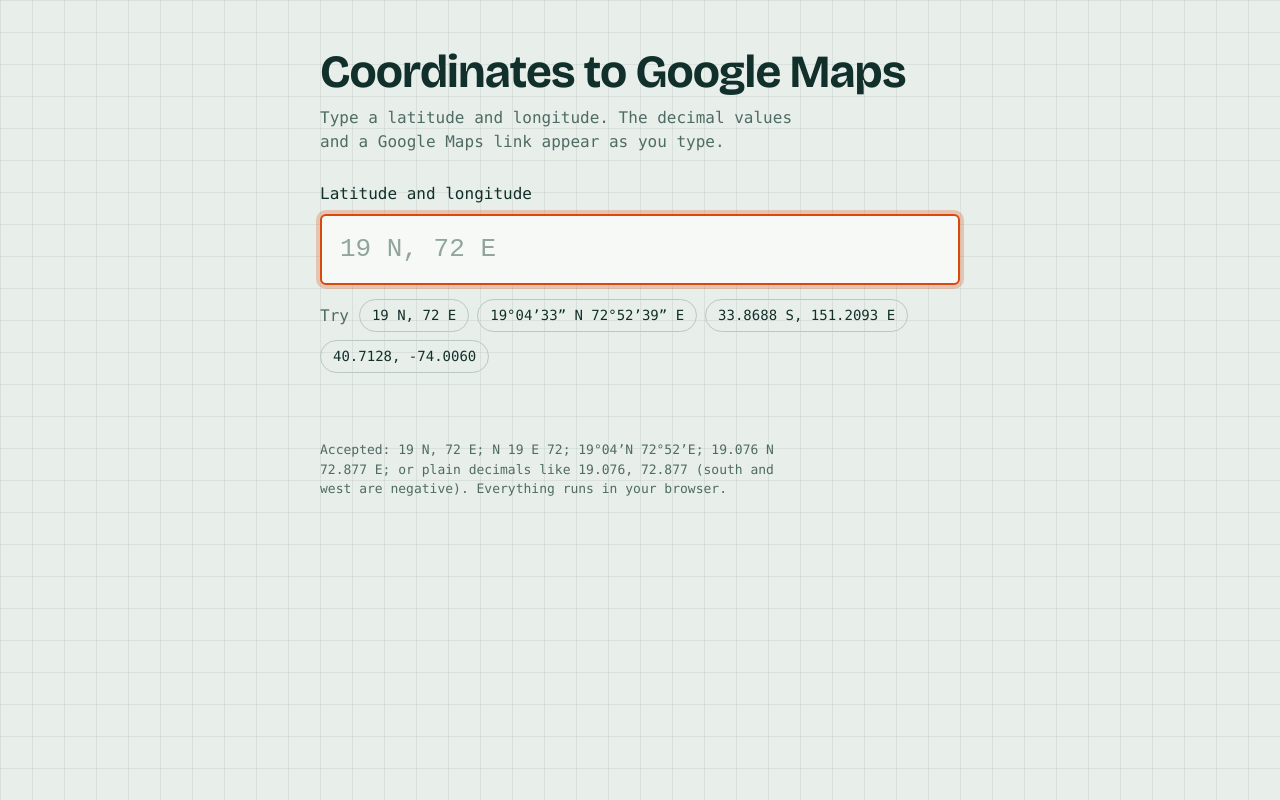
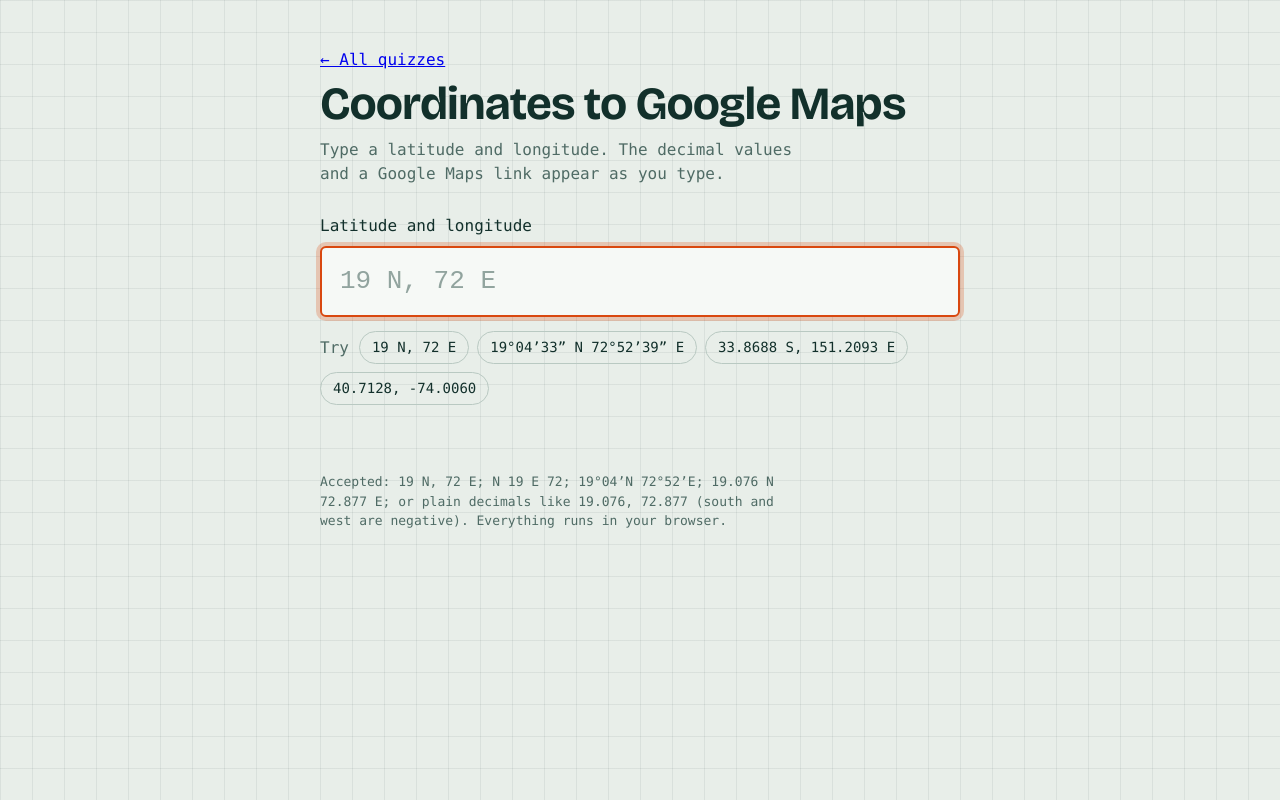
Before and after one commit to spbuwa/coordinates_quiz, a plain HTML site: page c_to_maps.html in a window 1280 px wide. Drawn offline with nearby package versions, Linux system fonts and the light colour scheme; a web font is replaced by a local one.

Commit message:
Add back navigation link to c_to_maps.html

```diff
--- a/c_to_maps.html
+++ b/c_to_maps.html
@@ -73,6 +73,8 @@ input[aria-invalid="true"]{border-color:var(--err)}
 </head>
 <body>
 <main>
+    <p style="margin:0 0 8px"><a class="back" href="index.html">← All quizzes</a></p>
+
   <h1>Coordinates to Google Maps</h1>
   <p class="lede">Type a latitude and longitude. The decimal values and a Google Maps link appear as you type.</p>
 
```
